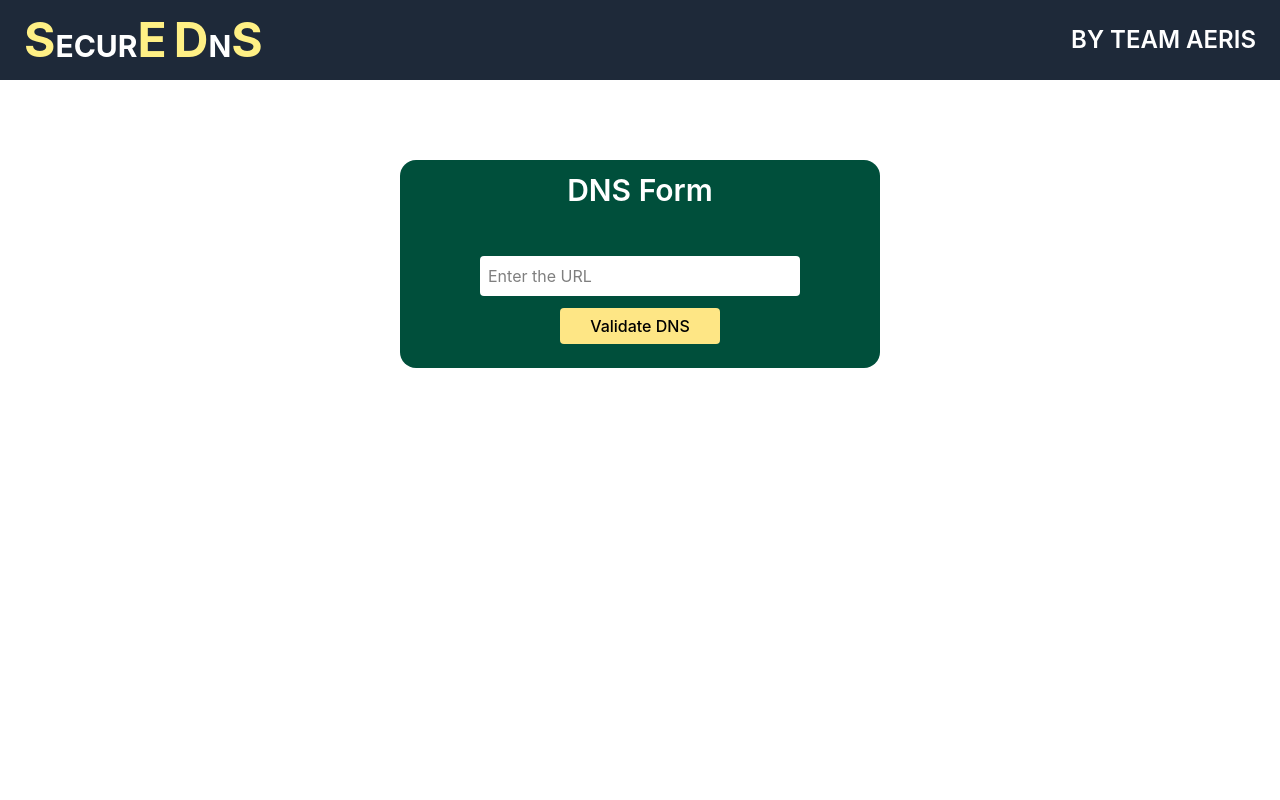
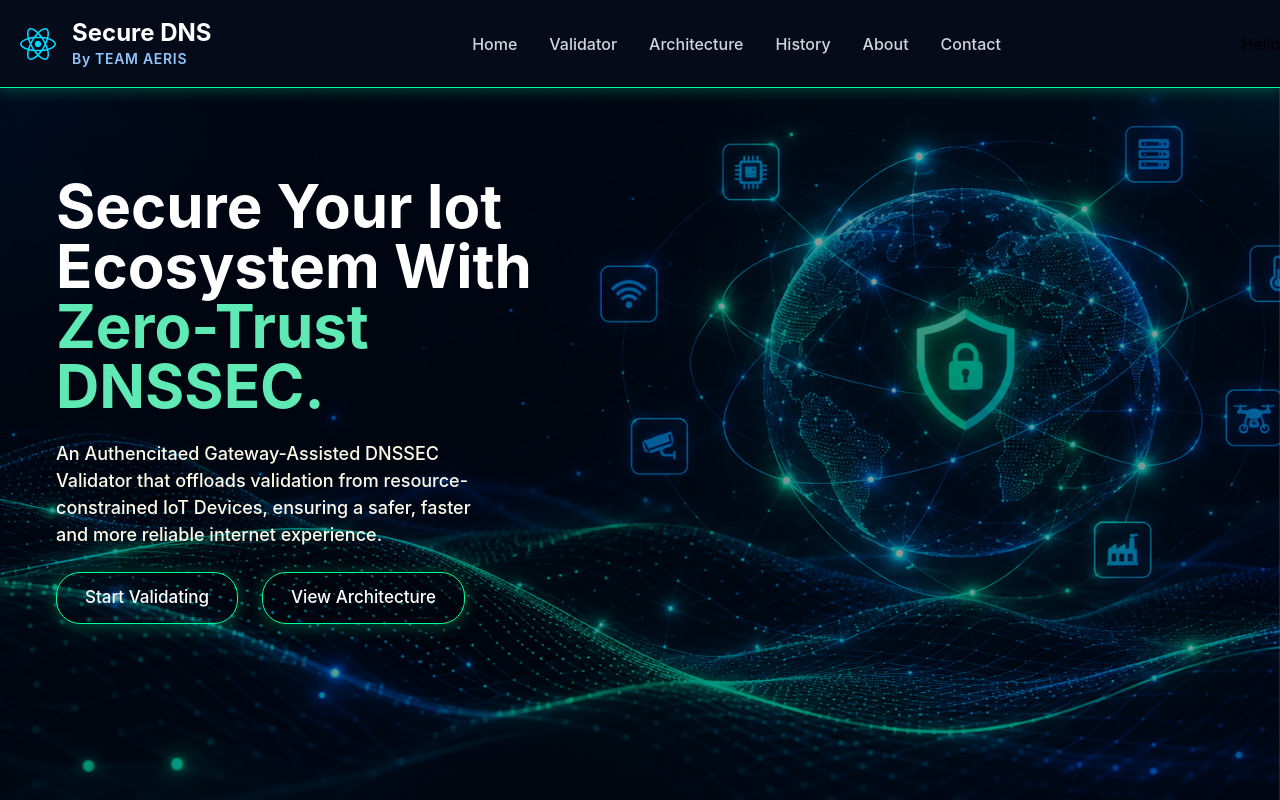
Before and after one commit to aiori-hackathon/TC336, a React app in the folder Frontend/: page / in a window 1280 px wide. Built offline with nearby package versions, Linux system fonts and the light colour scheme; the HTML template or start-up script is replaced by a standard one.

Commit message:
feat(ui): revamp frontend with modern landing page and dashboard layout

```diff
--- a/Frontend/package.json
+++ b/Frontend/package.json
@@ -14,6 +14,7 @@
     "axios": "^1.20.0",
     "react": "^19.3.1",
     "react-dom": "^19.3.1",
+    "react-router-dom": "^7.18.4",
     "tailwindcss": "^4.3.3"
   },
   "devDependencies": {
--- a/Frontend/src/App.jsx
+++ b/Frontend/src/App.jsx
@@ -3,6 +3,8 @@ import Form from './components/Form'
 import Navbar from './components/Navbar'
 import Output from './components/Output'
 import { useState } from 'react'
+import LandingPage from './components/LandingPage'
+import { Route, Routes } from 'react-router-dom'
 
 const App = () => {
 
@@ -10,11 +12,17 @@ const App = () => {
 
   return (
     <div className="">
-      <Navbar />
+      {/* <Navbar />
       <Form setResult={setResult} />
       {result !== null && (
         <Output result={result} />
-      )}
+      )} */}
+
+      {/* <LandingPage /> */}
+
+      <Routes>
+        <Route path='/' element={<LandingPage />}/>
+      </Routes>
     </div>
   )
 }
--- /dev/null
+++ b/Frontend/src/components/LandingPage.jsx
@@ -0,0 +1,19 @@
+import React from 'react'
+import TopNavbar from './TopNavbar'
+import MainContent from './MainContent'
+
+const LandingPage = () => {
+  return (
+    <div className="bg-[url('/src/assets/LandingPage.png')] bg-cover bg-fixed bg-center min-h-screen w-full flex flex-col items-center relative pt-24">
+
+        <div className="absolute inset-0 bg-black/40 z-0"></div>
+        <TopNavbar />
+         <div className="relative z-10 w-full flex justify-center mt-10">
+            <MainContent />
+        </div>
+
+    </div>
+  )
+}
+
+export default LandingPage
--- /dev/null
+++ b/Frontend/src/components/LeftNav.jsx
@@ -0,0 +1,17 @@
+import React from 'react'
+import ReactLogo from '/src/assets/react.svg'
+
+const LeftNav = () => {
+  return (
+    <div className="h-full flex items-center px-5 gap-4">
+        <img src={ReactLogo} className="w-9 h-10 object-contain" />
+        <div>
+            <h1 className="text-2xl font-bold text-white leading-tight">Secure DNS</h1>
+            <h2 className="text-[14px] font-semibold text-blue-300 tracking-wider">By TEAM AERIS</h2>
+        </div>
+
+    </div>
+  )
+}
+
+export default LeftNav
--- /dev/null
+++ b/Frontend/src/components/MainContent.jsx
@@ -0,0 +1,18 @@
+import React from 'react'
+
+const MainContent = () => {
+  return (
+    <div className="w-[38%] absolute left-14 mt-10 flex flex-col gap-6">
+        <h1 className="text-6xl font-bold text-white">Secure Your Iot Ecosystem With <span className='text-emerald-300'>Zero-Trust DNSSEC.</span></h1>
+
+        <p className="text-[18px] text-amber-50 pr-10 font-medium">An Authencitaed Gateway-Assisted DNSSEC Validator that offloads validation from resource-constrained IoT Devices, ensuring a safer, faster and more reliable internet experience.</p>
+
+        <div className="flex gap-6">
+            <button className="text-white py-3 px-7 font-medium text-[17px] border border-[#00FF9D] shadow-[0_2px_15px_rgba(0,255,157,0.3)] rounded-3xl hover:bg-[#00FF9D] hover:text-black">Start Validating</button>
+            <button className="text-white py-3 px-7 font-medium text-[17px] border border-[#00FF9D] shadow-[0_2px_15px_rgba(0,255,157,0.3)] rounded-3xl hover:bg-[#00FF9D] hover:text-black">View Architecture</button>
+        </div>
+    </div>
+  )
+}
+
+export default MainContent
--- /dev/null
+++ b/Frontend/src/components/NavLinks.jsx
@@ -0,0 +1,15 @@
+import { Link, Router } from "react-router-dom"
+const NavLinks = () => {
+  return (
+    <div className="flex gap-8 text-[16px] text-gray-300 h-full items-center font-medium">
+        <Link to="/">Home</Link>
+        <Link to="">Validator</Link>
+        <Link to="">Architecture</Link>
+        <Link to="">History</Link>
+        <Link to="">About</Link>
+        <Link to="">Contact</Link>
+    </div>
+  )
+}
+
+export default NavLinks
--- /dev/null
+++ b/Frontend/src/components/TopNavbar.jsx
@@ -0,0 +1,17 @@
+import React from 'react'
+import LeftNav from './LeftNav'
+import NavLinks from './NavLinks'
+
+const TopNavbar = () => {
+  return (
+    <div className="flex justify-between w-full h-22 fixed top-0 z-50 border-b border-[#00FF9D] shadow-[0_1px_15px_rgba(0,255,157,0.3)] bg-[#060B19]">
+
+        <LeftNav />
+        <NavLinks />
+        <button>Hello</button>
+
+    </div>
+  )
+}
+
+export default TopNavbar
--- a/Frontend/src/main.jsx
+++ b/Frontend/src/main.jsx
@@ -2,7 +2,10 @@ import { StrictMode } from 'react'
 import { createRoot } from 'react-dom/client'
 import './index.css'
 import App from './App.jsx'
+import { BrowserRouter } from 'react-router-dom'
 
 createRoot(document.getElementById('root')).render(
+  <BrowserRouter>
     <App />
+  </BrowserRouter>
 )
```
Also changed, not shown: Frontend/src/assets/LandingPage.png (added), 1 other file (tests, documents, lock files or other folders).
